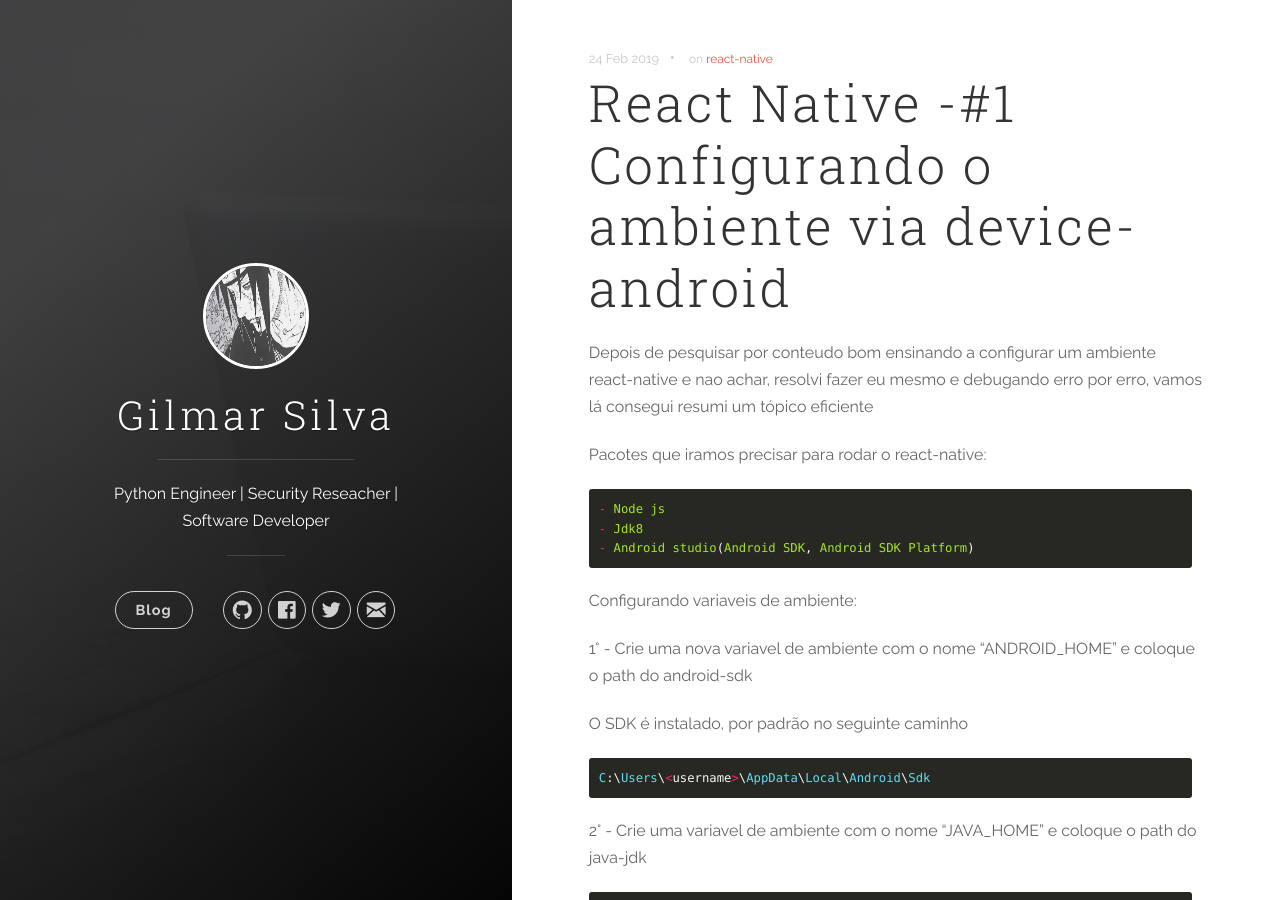
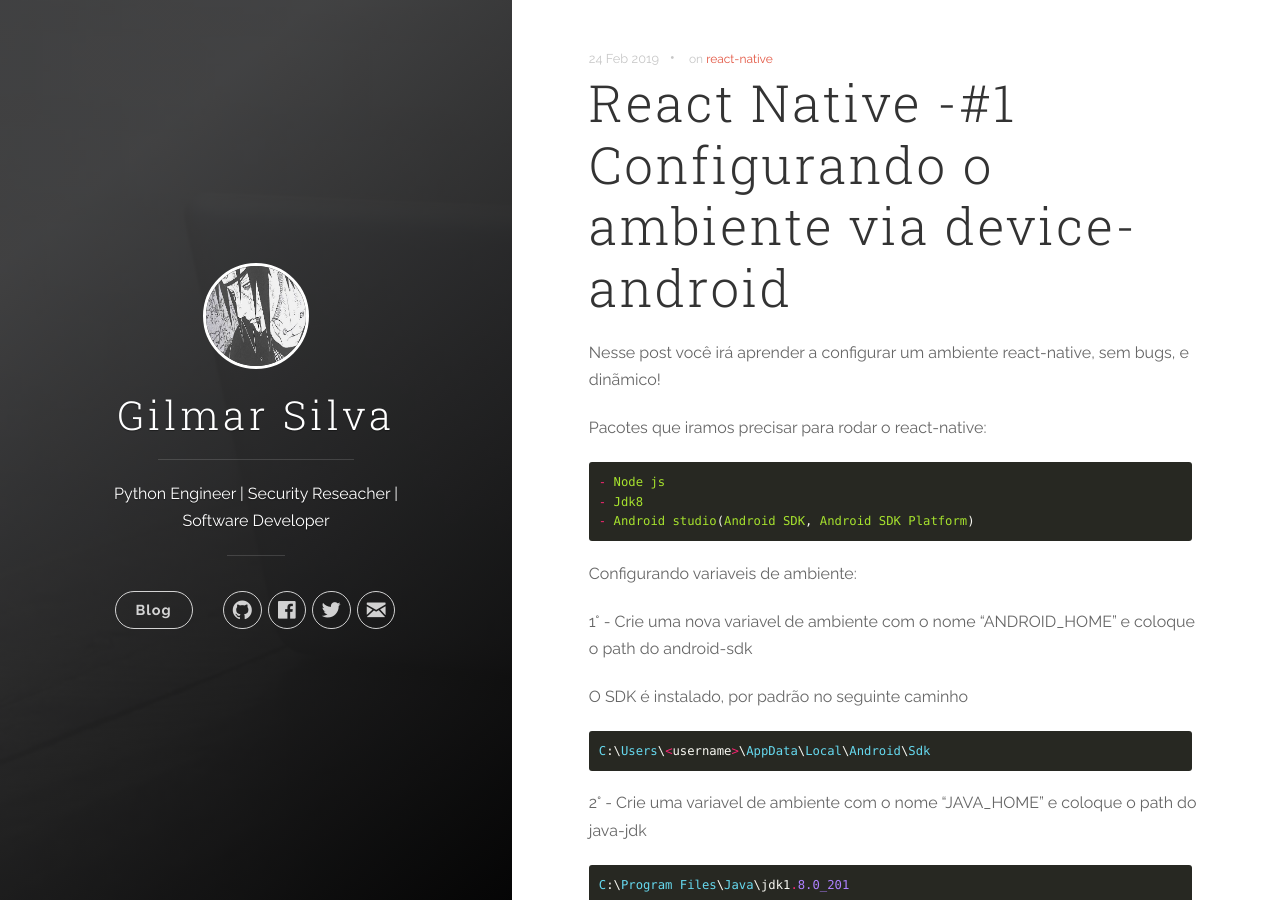
Before and after one commit to k13w/heavenh.github.io, a Jekyll site: the page built from _posts/2019-02-24-react-native-configurando-ambiente.md, in a window 1280 px wide and 900 px high. Built offline with Jekyll 4.4.1, drawn with Linux system fonts in a browser that asks for light colours; nearby versions of some CDN libraries.

Commit message:
:diamonds:

```diff
--- a/_posts/2019-02-24-react-native-configurando-ambiente.md
+++ b/_posts/2019-02-24-react-native-configurando-ambiente.md
@@ -4,8 +4,7 @@ date:   2019-02-24 13:22:24
 categories: [learn]
 tags: [react-native]
 ---
-Depois de pesquisar por conteudo bom ensinando a configurar um ambiente react-native e nao achar, resolvi fazer eu mesmo e
-debugando erro por erro, vamos lá consegui resumi um tópico eficiente
+Nesse post você irá aprender a configurar um ambiente react-native, sem bugs, e dinãmico!
 
 Pacotes que iramos precisar para rodar o react-native:
 
```
Also changed, not shown: other parts of _posts/2019-02-24-react-native-configurando-ambiente.md (+1 -1 lines).
